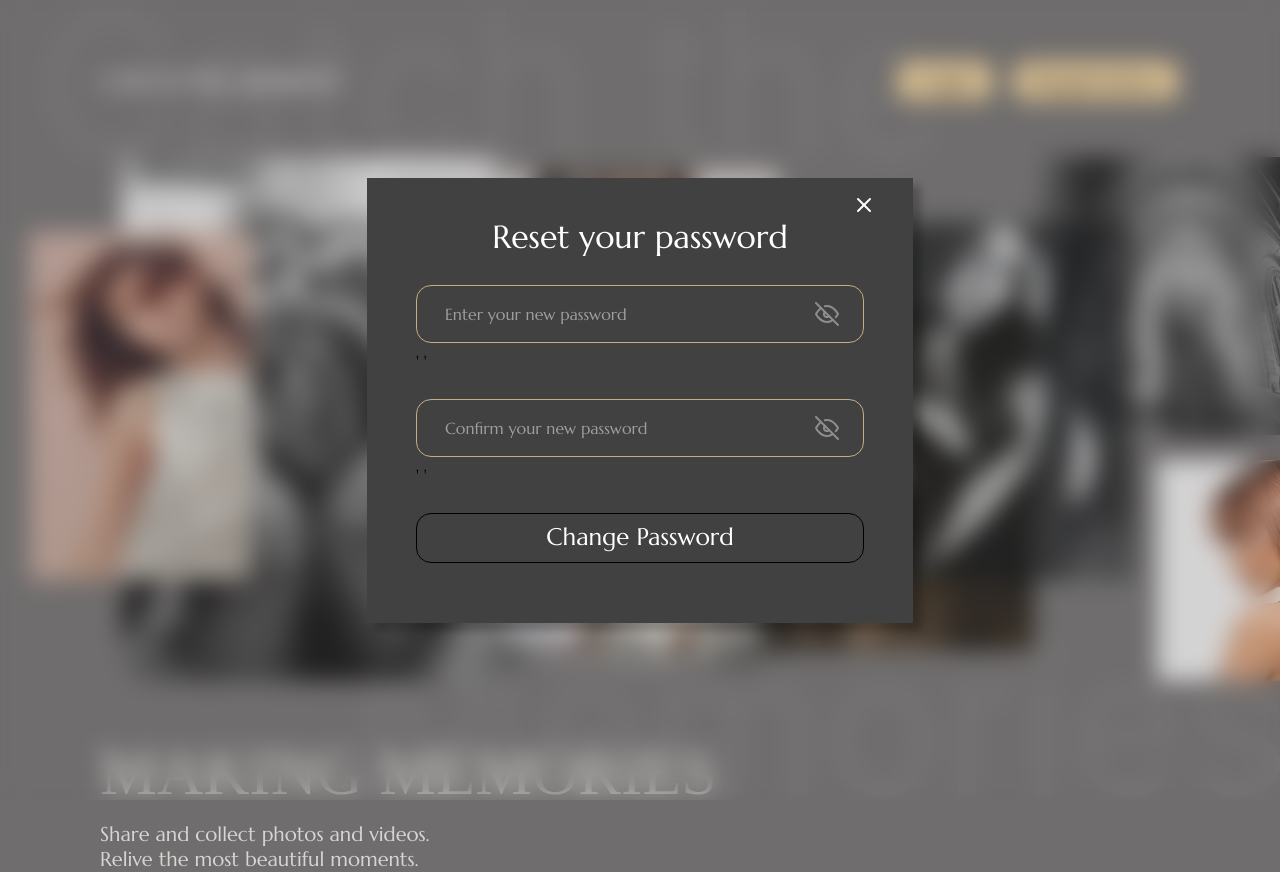
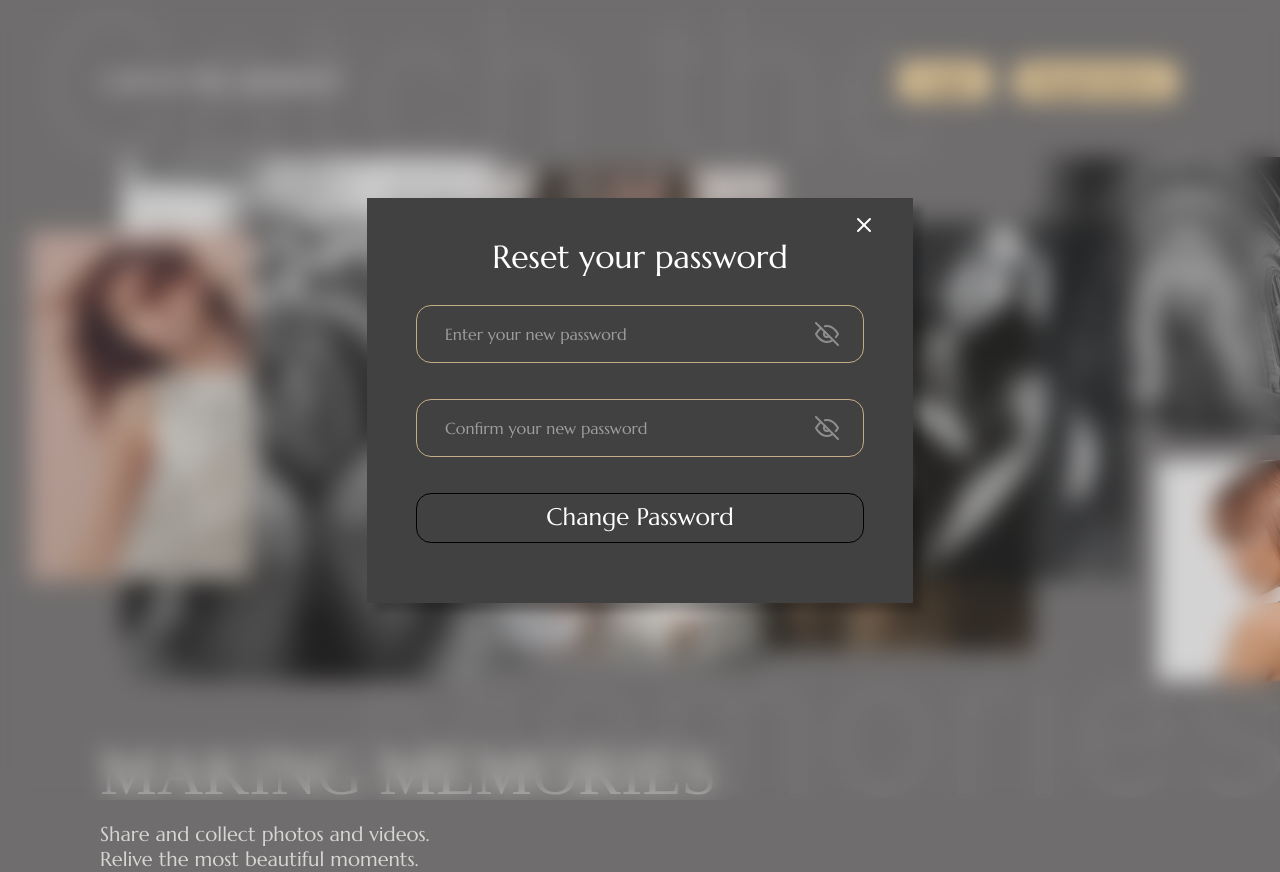
Before and after one commit to CMPetManager/CM-memory-seller, a React (Create React App) app: page /#/reset-password/1 in a window 1280 px wide. Built offline with nearby package versions, Linux system fonts and the light colour scheme; a web font is replaced by a local one; what react-locomotive-scroll would draw is missing.

Commit message:
fix: bag for quotation marks

```diff
--- a/src/components/Input/Input.jsx
+++ b/src/components/Input/Input.jsx
@@ -16,7 +16,7 @@ export const Input = React.forwardRef(
           {...props}
         />
         {!errors ? (
-          <p>{label}' '</p>
+          <p>{label}</p>
         ) : (
           <p className='input__label__error' htmlFor=''>
             {errors}
```
